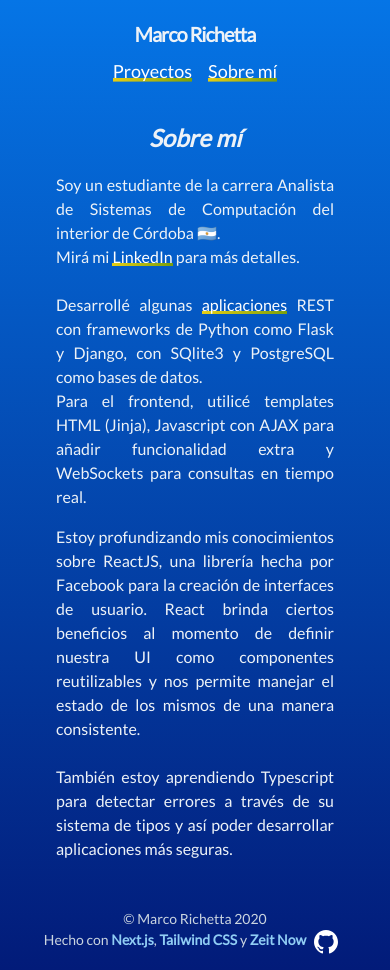
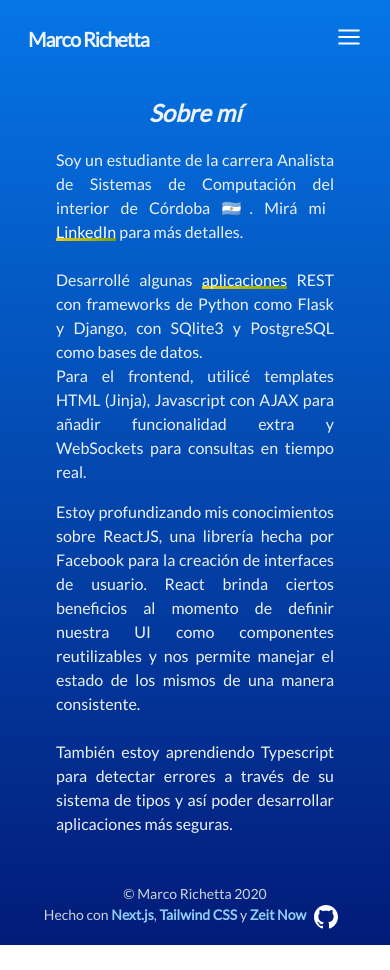
Before and after one commit to marcorichetta/personal-site, a Next.js app: page /about in a window 390 px wide. After the commit the page ends 945 px from the top, so only its background shows below. Built offline with nearby package versions, Linux system fonts and the light colour scheme.

Commit message:
Added Mobile hamburger menu
- State hook for menu
- Dynamically apply styles based on state

```diff
--- a/components/Navbar.js
+++ b/components/Navbar.js
@@ -1,27 +1,54 @@
+import { useState } from "react";
 import Link from "next/link";
+import Toggler from "./mobile/Toggler";
 
 const Navbar = () => {
+	const [isMenuOpen, setisMenuOpen] = useState(false);
+
 	const routes = [
 		{ to: "/projects", title: "Proyectos" },
 		{ to: "/about", title: "Sobre mí" }
 	];
 
 	return (
-		<nav className="flex flex-col m-5 text-center md:flex-row md:text-left justify-between">
-			<div className="flex-grow">
-				<Link href="/">
-					<a className="text-xl font-bold tracking-tighter gradient-name">Marco Richetta</a>
-				</Link>
+		<header className="sm:flex sm:justify-between sm:items-center m-3">
+			<div className="flex items-center justify-between px-4 py-3">
+				<div>
+					<Link href="/">
+						<a className="text-xl sm:text-2xl font-bold tracking-tighter gradient-name">
+							Marco Richetta
+						</a>
+					</Link>
+				</div>
+
+				<div className="sm:hidden">
+					<Toggler isMenuOpen={isMenuOpen} setisMenuOpen={setisMenuOpen} />
+				</div>
 			</div>
 
-			<div className="text-sm mt-2 md:mt-0 md:text-base link-wrapper">
+			{/* Dinamically hide the nav based on the value of isMobile */}
+			<nav
+				className={`${isMenuOpen ? "block" : "hidden"}
+				sm:flex sm:block text-sm md:mt-0 md:text-base`}
+			>
 				{routes.map(({ to, title }) => (
 					<Link href={to} key={title}>
-						<a className="link2 text-lg mx-2">{title}</a>
+						{/* If menu open, apply dropdown styles,
+							else apply custom link2 styles */}
+						<a
+							className={`${
+								isMenuOpen
+									? "rounded-sm py-2 px-4 block hover:bg-blue-900"
+									: "link2"
+							}
+							text-lg mx-2 "`}
+						>
+							{title}
+						</a>
 					</Link>
 				))}
-			</div>
-		</nav>
+			</nav>
+		</header>
 	);
 };
 
--- /dev/null
+++ b/components/mobile/Toggler.js
@@ -0,0 +1,33 @@
+const Toggler = ({ isMenuOpen, setisMenuOpen }) => {
+	return (
+		<button onClick={() => setisMenuOpen(!isMenuOpen)}>
+			<svg
+				xmlns="http://www.w3.org/2000/svg"
+				width="26"
+				height="26"
+				viewBox="0 0 24 24"
+				fill="none"
+				stroke="#ffffff"
+				strokeWidth="2"
+				strokeLinecap="round"
+				strokeLinejoin="round"
+			>
+				{/* Change between hamburger and X */}
+				{isMenuOpen ? (
+					<>
+						<line x1="18" y1="6" x2="6" y2="18"></line>
+						<line x1="6" y1="6" x2="18" y2="18"></line>
+					</>
+				) : (
+					<>
+						<line x1="3" y1="12" x2="21" y2="12"></line>
+						<line x1="3" y1="6" x2="21" y2="6"></line>
+						<line x1="3" y1="18" x2="21" y2="18"></line>
+					</>
+				)}
+			</svg>
+		</button>
+	);
+};
+
+export default Toggler;
--- a/pages/about.js
+++ b/pages/about.js
@@ -10,7 +10,6 @@ export default () => (
 					<p>
 						Soy un estudiante de la carrera Analista de Sistemas de Computación del
 						interior de Córdoba 🇦🇷.
-						<br />
 						Mirá mi{" "}
 						<a href="https://www.linkedin.com/in/marco-richetta/" className="link2">
 							LinkedIn
```
